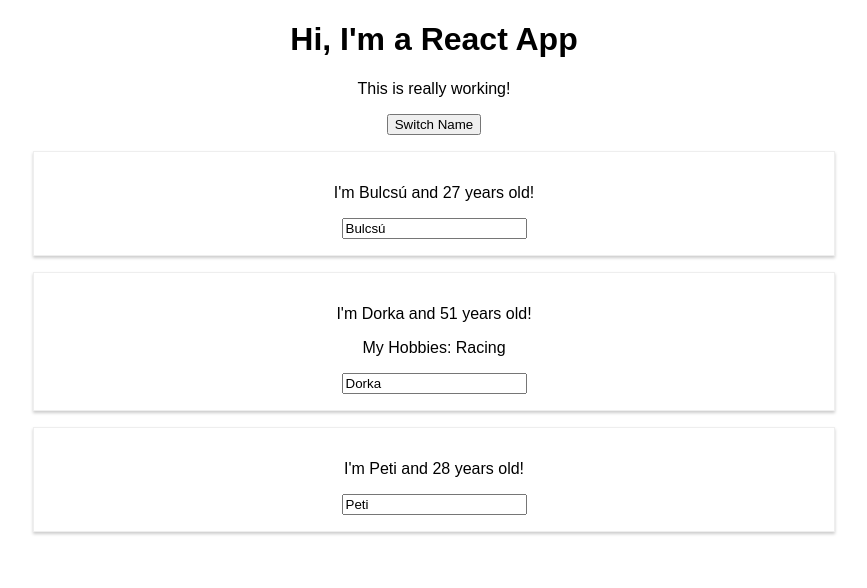
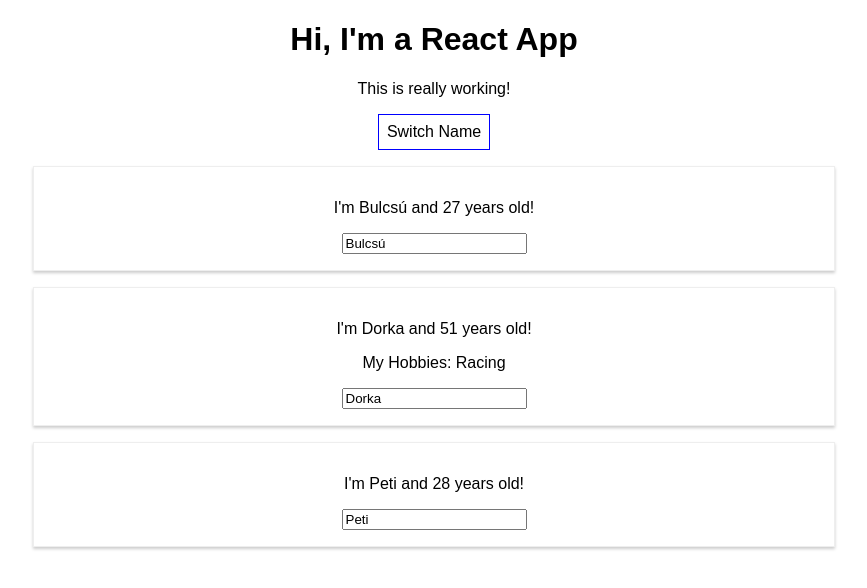
Before and after one commit to BulcsuFarmasi/react-course, a React (Create React App) app: page / in a window 1280 px wide. Shown: the top 588 px of the page, without its empty margins (206-1073 px from the left). Built offline with nearby package versions, Linux system fonts and the light colour scheme.

Commit message:
use inline styling

```diff
--- a/src/App.js
+++ b/src/App.js
@@ -35,11 +35,18 @@
   };
 
   render() {
+    const style = {
+      backgroundColor: "white",
+      font: "inherit",
+      border: "1px solid blue",
+      padding: "8px",
+      cursor: "pointer"
+    };
     return (
       <div className="App">
         <h1>Hi, I'm a React App</h1>
         <p>This is really working!</p>
-        <button onClick={() => this.switchNameHandler("Buli!!")}>
+        <button style={style} onClick={() => this.switchNameHandler("Buli!!")}>
           Switch Name
         </button>
         <Person
```
